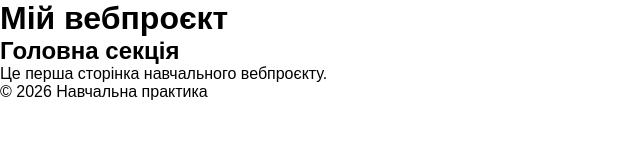
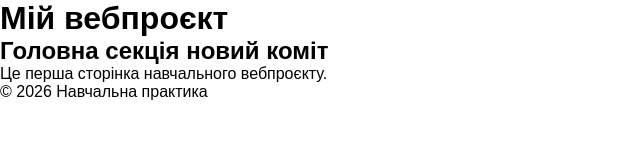
Before and after one commit to practweb/web-practice, a plain HTML site: page index.html in a window 1280 px wide. Shown: the whole page, without its empty margins (0-640 px from the left). Drawn offline with Linux system fonts and the light colour scheme.

Commit message:
Change main title content

```diff
--- a/index.html
+++ b/index.html
@@ -14,7 +14,7 @@
   </header>
   <main>
     <section>
-      <h2>Головна секція</h2>
+      <h2>Головна секція новий коміт</h2>
       <p>
         Це перша сторінка навчального вебпроєкту.
       </p>
```
